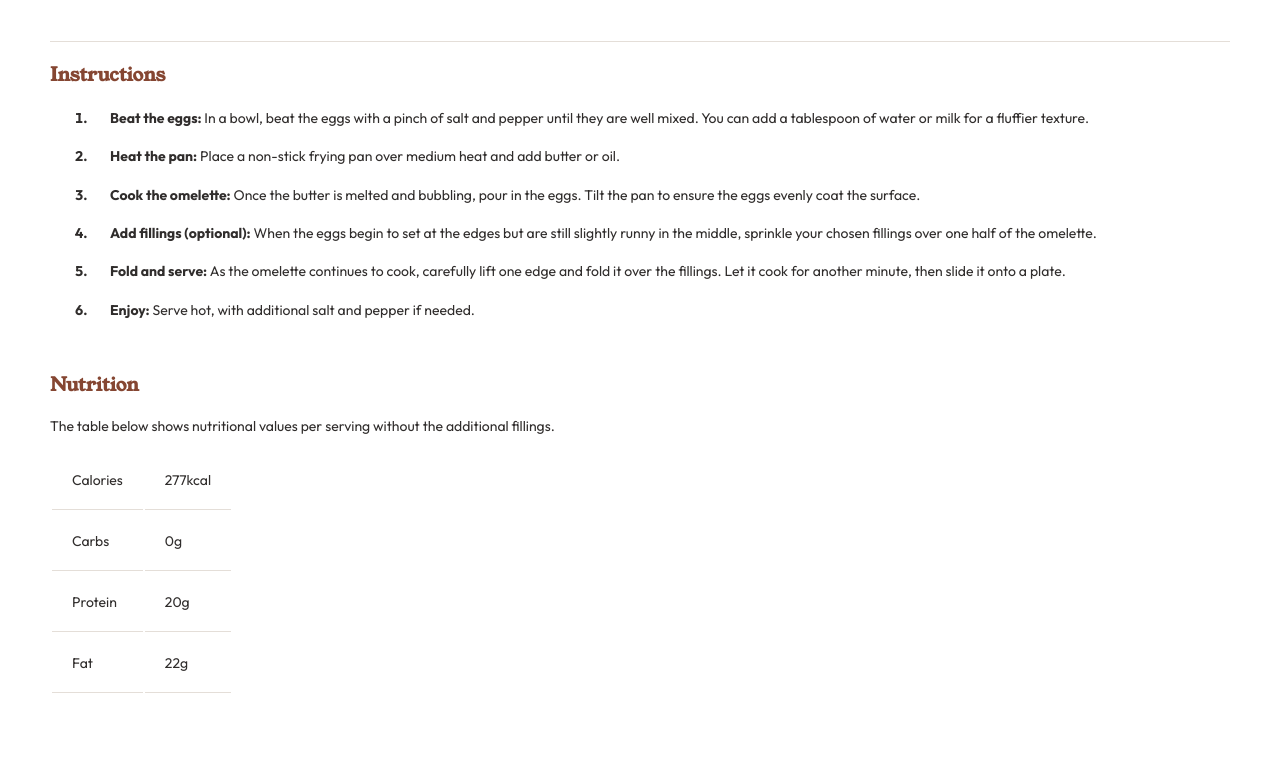
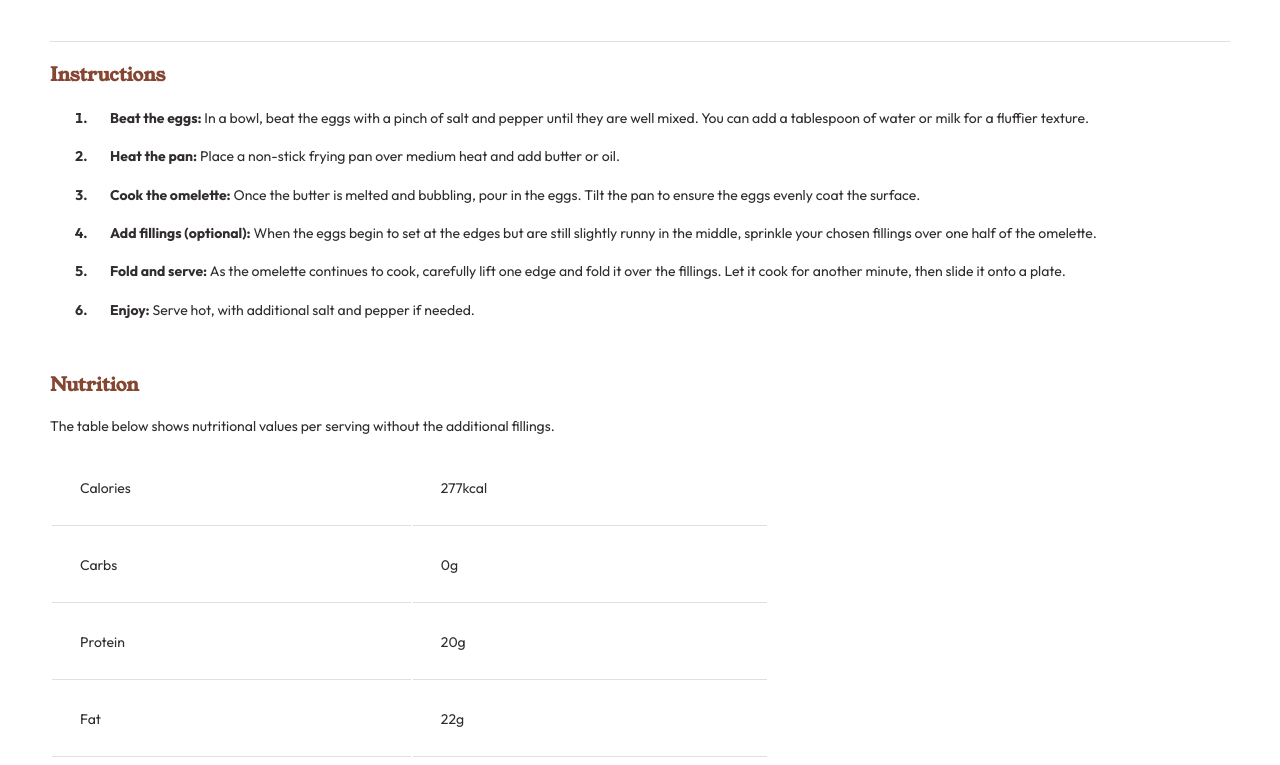
Before and after one commit to tblaize/Recipe, a plain HTML site: page index.html in a window 1280 px wide. Shown: the part 1191-1956 px from the top of the page. Drawn offline with Linux system fonts and the light colour scheme.

Commit message:
updated the table

```diff
--- a/style.css
+++ b/style.css
@@ -126,9 +126,11 @@ img{
 .table table tr td{
     font-family: outfits;
     font-size: 14px;
-    padding: 20px;
+    /* padding: 20px; */
+    padding-right: 20em;
+    padding: 2em 20em 2em 2em;
     border-bottom: 1px solid hsl(30, 18%, 87%);
-    column-gap: 100px;
+
 }
 
 span{
```
